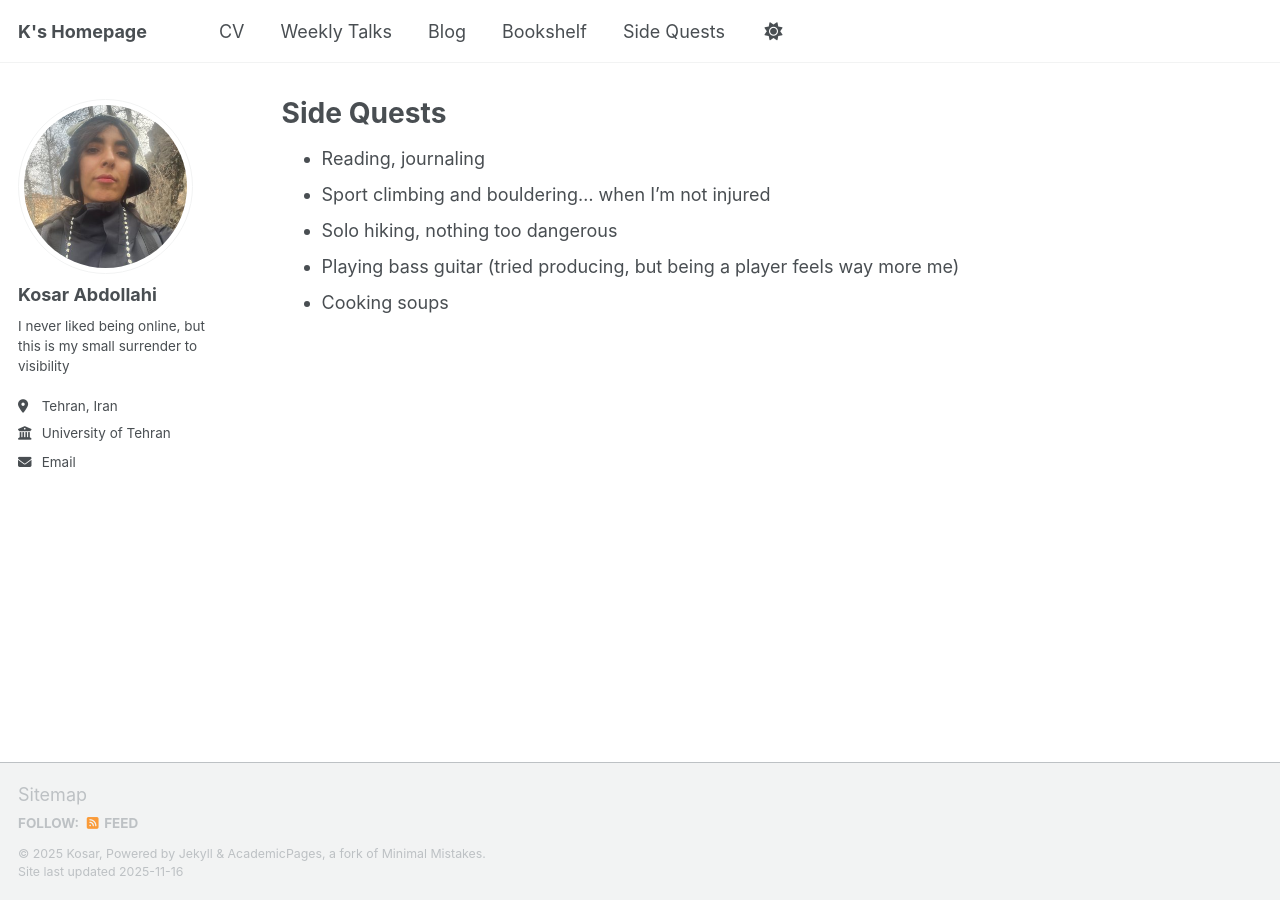
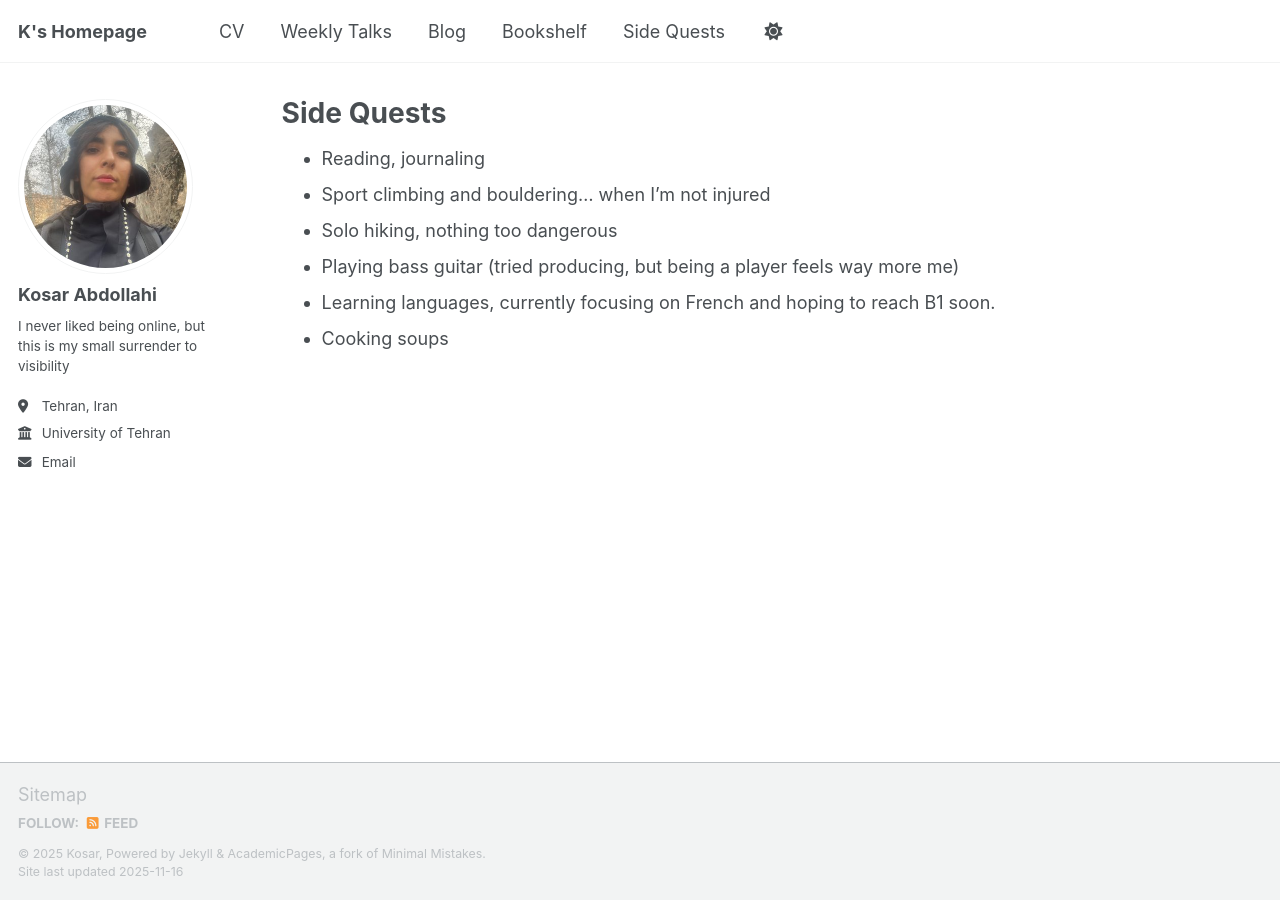
Before and after one commit to kabdollahi/kabdollahi.github.io, a Jekyll site: the page built from _pages/sidequests.md, in a window 1280 px wide. Built offline with Jekyll 4.4.1, drawn with Linux system fonts in a browser that asks for light colours; a script that is not in the unit is left out.

Commit message:
Update sidequests.md

```diff
--- a/_pages/sidequests.md
+++ b/_pages/sidequests.md
@@ -9,4 +9,5 @@ author_profile: true
 - Sport climbing and bouldering… when I'm not injured
 - Solo hiking, nothing too dangerous
 - Playing bass guitar (tried producing, but being a player feels way more me)
+- Learning languages, currently focusing on French and hoping to reach B1 soon.
 - Cooking soups
```
